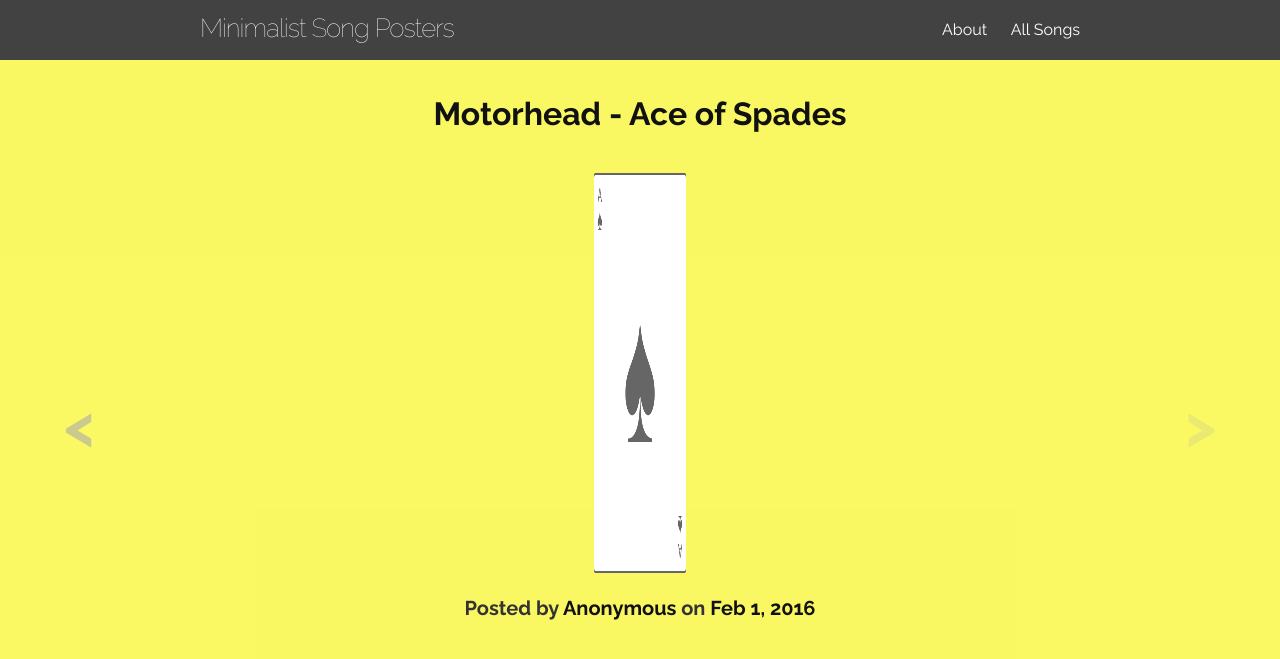
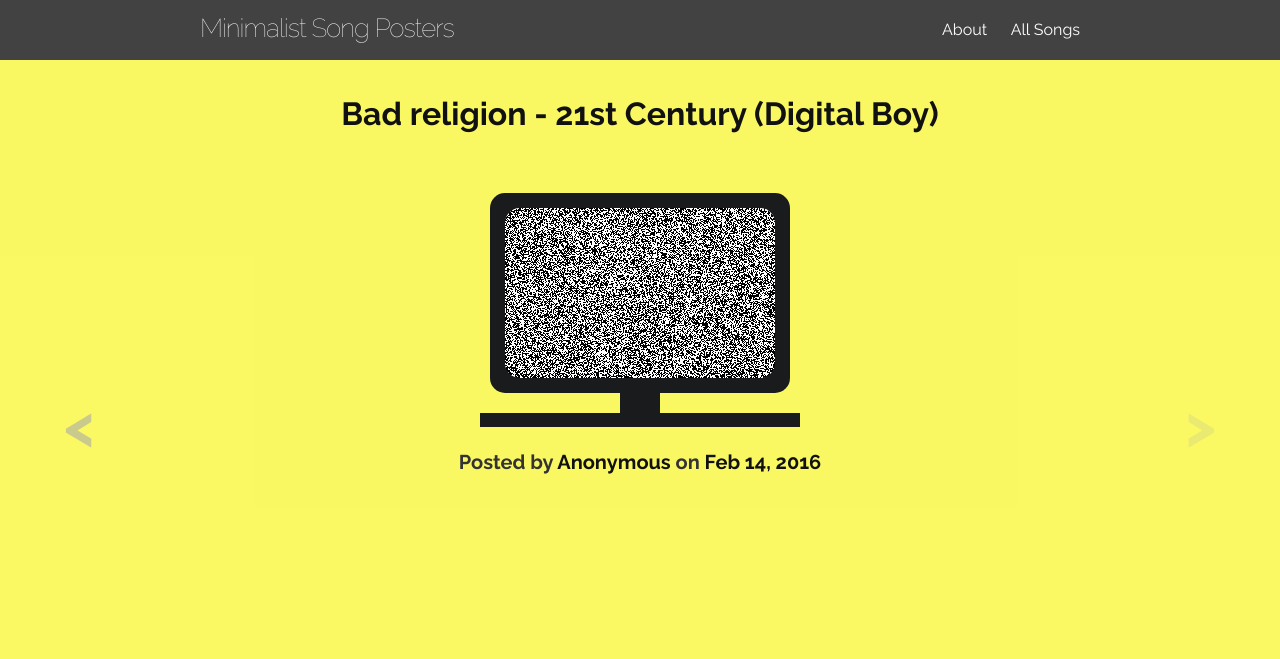
Before and after one commit to AshBardhan/Minimalist-Song-Posters, a Jekyll site: the page built from index.html, in a window 1280 px wide and 900 px high. Shown: the top 659 px of the window. Built offline with Jekyll 4.4.1, drawn with Linux system fonts in a browser that asks for light colours.

Commit message:
New song '21st century'

```diff
--- a/_sass/_songs.scss
+++ b/_sass/_songs.scss
@@ -271,3 +271,44 @@
 	0% { transform: rotateY(-180deg); }
 	100% { transform: rotateY(180deg); }
 }
+
+/**
+ *  Bad Religion - 21st Century Digital Boy
+ */
+
+$tv-width: 300px;
+$tv-height: 200px;
+
+$tv-box-background: #1A1B1D;
+
+
+.tv-box {
+	width: $tv-width;
+	height: $tv-height;
+	margin: 20px auto;
+	background: $tv-box-background;
+	border-radius: 15px;
+	padding: 15px;
+}
+
+.tv-screen {
+	border-radius: inherit;
+	width: 100%;
+	height: 100%;
+	background: url('../images/tv-signal-fail.gif');
+}
+
+.tv-stand {
+	width: $tv-width + 20px;
+	border: 7px solid $tv-box-background;
+	position: relative;
+	margin: 20px auto 0;
+
+	&:before {
+		border: 20px solid $tv-box-background;
+		position: absolute;
+		left: calc(50% - 20px);
+		bottom: 0;
+		content: '';
+	}
+}
```
Also changed, not shown: _posts/2016-02-14-21st-century.md (added, +12 -0 lines), images/tv-signal-fail.gif (added).
